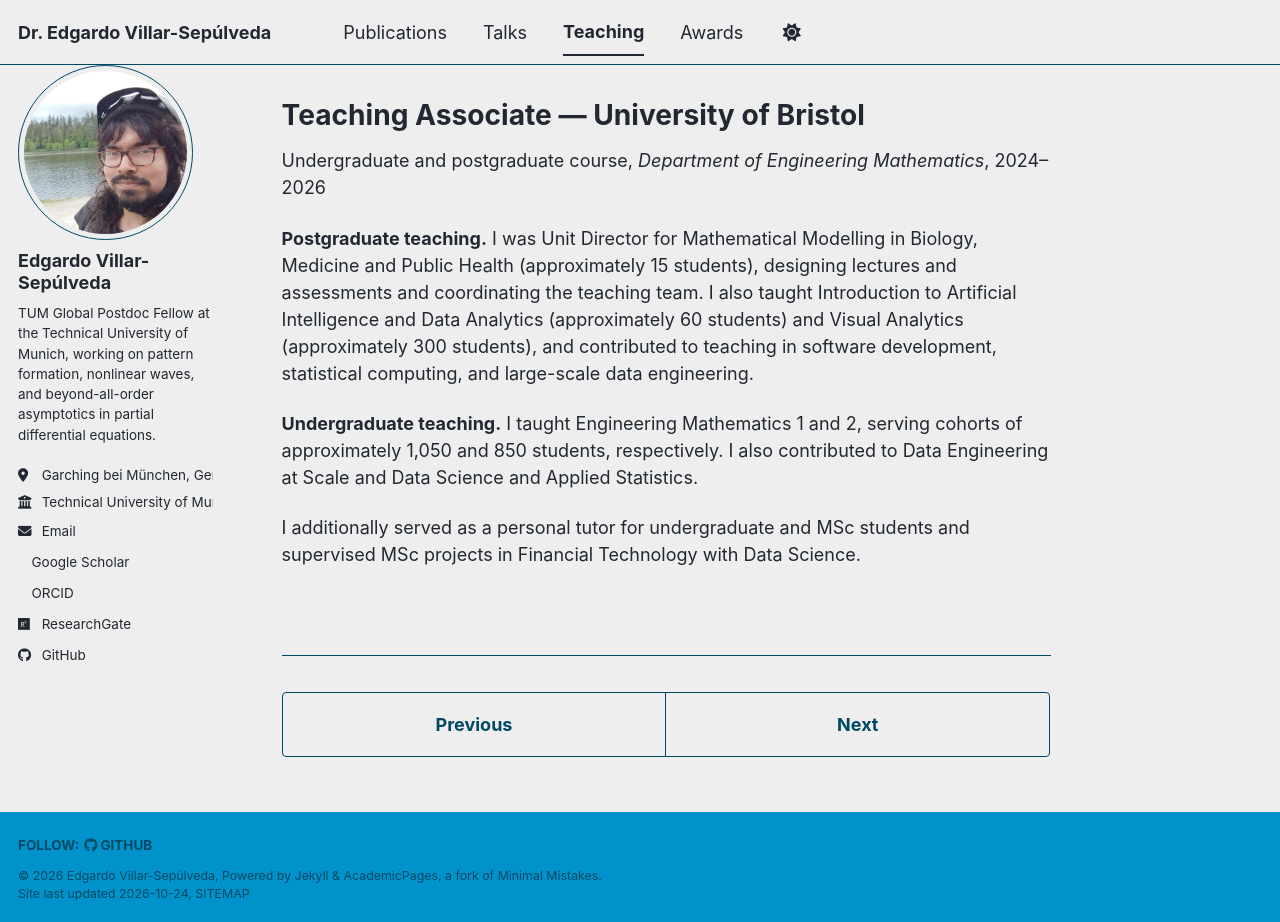
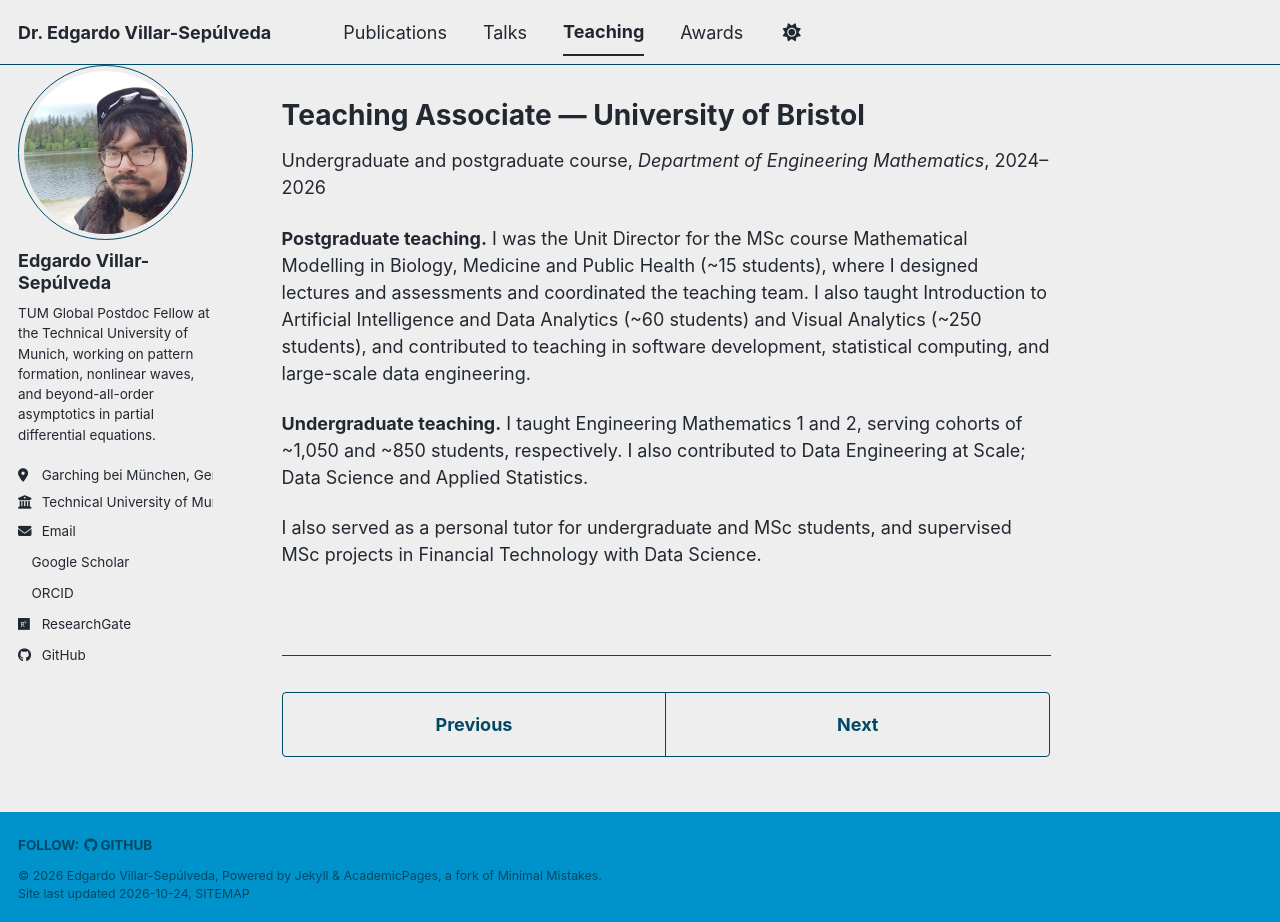
Before and after one commit to edgardeitor/edgardeitor.github.io, a Jekyll site: the page built from _teaching/Bristol2.md, in a window 1280 px wide and 922 px high. Built offline with Jekyll 4.4.1, drawn with Linux system fonts in a browser that asks for light colours; a style sheet for code colours, icons or effects is not loaded.

Commit message:
Updating information

```diff
--- a/_pages/teaching.html
+++ b/_pages/teaching.html
@@ -7,7 +7,7 @@ author_profile: true
 
 {% include base_path %}
 
-My teaching experience spans undergraduate and postgraduate mathematics, mathematical modelling, programming, statistics, and data science. At the University of Bristol, I have taught large undergraduate cohorts, directed an MSc unit, supervised group research projects, and supported students through personal tutoring and MSc project supervision.
+My teaching experience spans undergraduate and postgraduate mathematics, mathematical modelling, programming, statistics, financial technology, and data science. I have also taught large undergraduate cohorts, directed an MSc unit, supervised group research projects, and supported students through personal tutoring and MSc project supervision.
 
 {% for post in site.teaching reversed %}
   {% include archive-single.html %}
--- a/_teaching/Bristol2.md
+++ b/_teaching/Bristol2.md
@@ -9,8 +9,8 @@ years: 2024–2026
 location: "Bristol, UK"
 ---
 
-**Postgraduate teaching.** I was Unit Director for Mathematical Modelling in Biology, Medicine and Public Health (approximately 15 students), designing lectures and assessments and coordinating the teaching team. I also taught Introduction to Artificial Intelligence and Data Analytics (approximately 60 students) and Visual Analytics (approximately 300 students), and contributed to teaching in software development, statistical computing, and large-scale data engineering.
+**Postgraduate teaching.** I was the Unit Director for the MSc course Mathematical Modelling in Biology, Medicine and Public Health (~15 students), where I designed lectures and assessments and coordinated the teaching team. I also taught Introduction to Artificial Intelligence and Data Analytics (~60 students) and Visual Analytics (~250 students), and contributed to teaching in software development, statistical computing, and large-scale data engineering.
 
-**Undergraduate teaching.** I taught Engineering Mathematics 1 and 2, serving cohorts of approximately 1,050 and 850 students, respectively. I also contributed to Data Engineering at Scale and Data Science and Applied Statistics.
+**Undergraduate teaching.** I taught Engineering Mathematics 1 and 2, serving cohorts of ~1,050 and ~850 students, respectively. I also contributed to Data Engineering at Scale; Data Science and Applied Statistics.
 
-I additionally served as a personal tutor for undergraduate and MSc students and supervised MSc projects in Financial Technology with Data Science.
+I also served as a personal tutor for undergraduate and MSc students, and supervised MSc projects in Financial Technology with Data Science.
```
Also changed, not shown: _portfolio/Academic-Merit.md (+1 -1 lines), _portfolio/Honor-List.md (+1 -1 lines), _portfolio/TUM-Fellowship.md (+2 -2 lines), _teaching/Bristol.md (+2 -2 lines).
